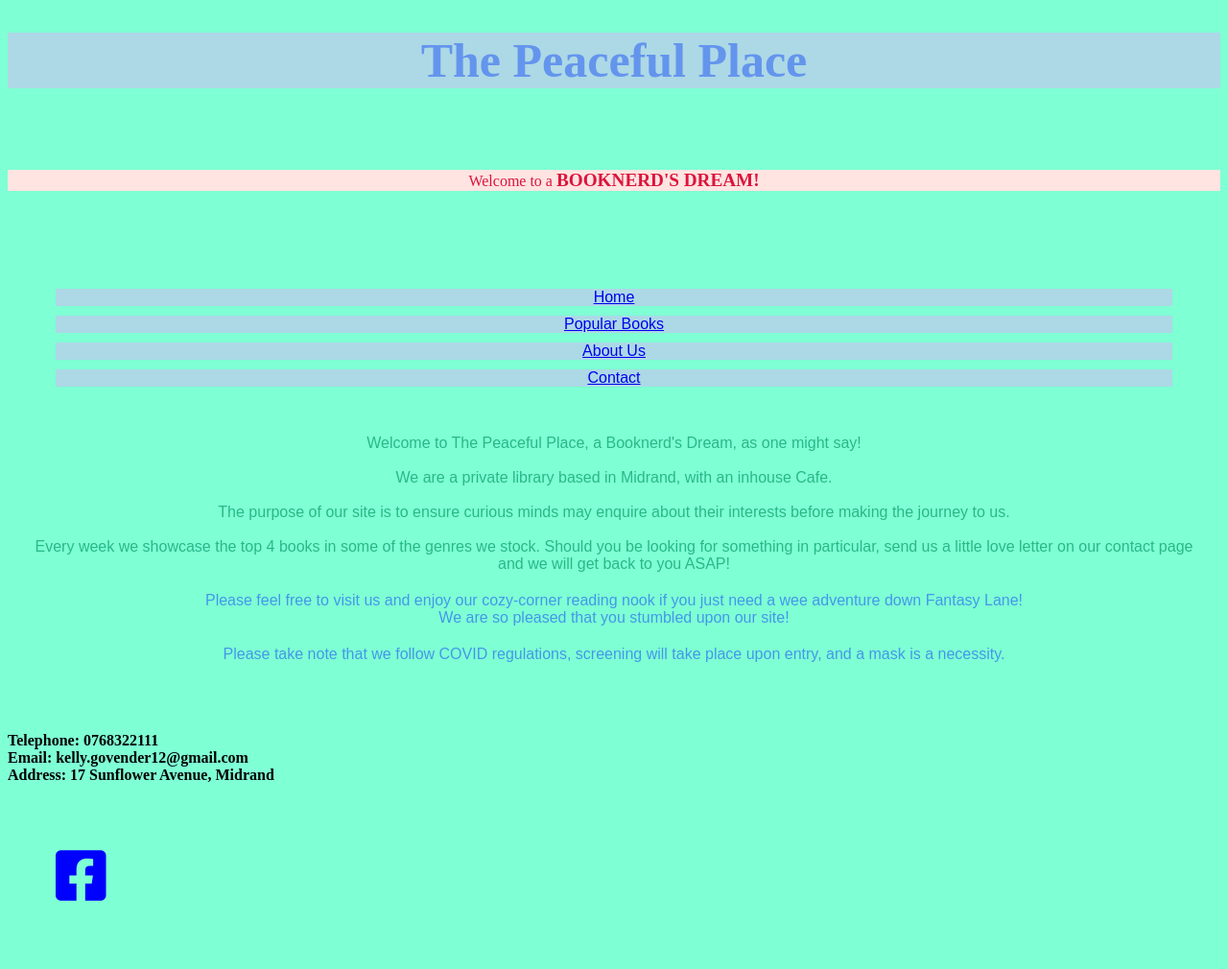
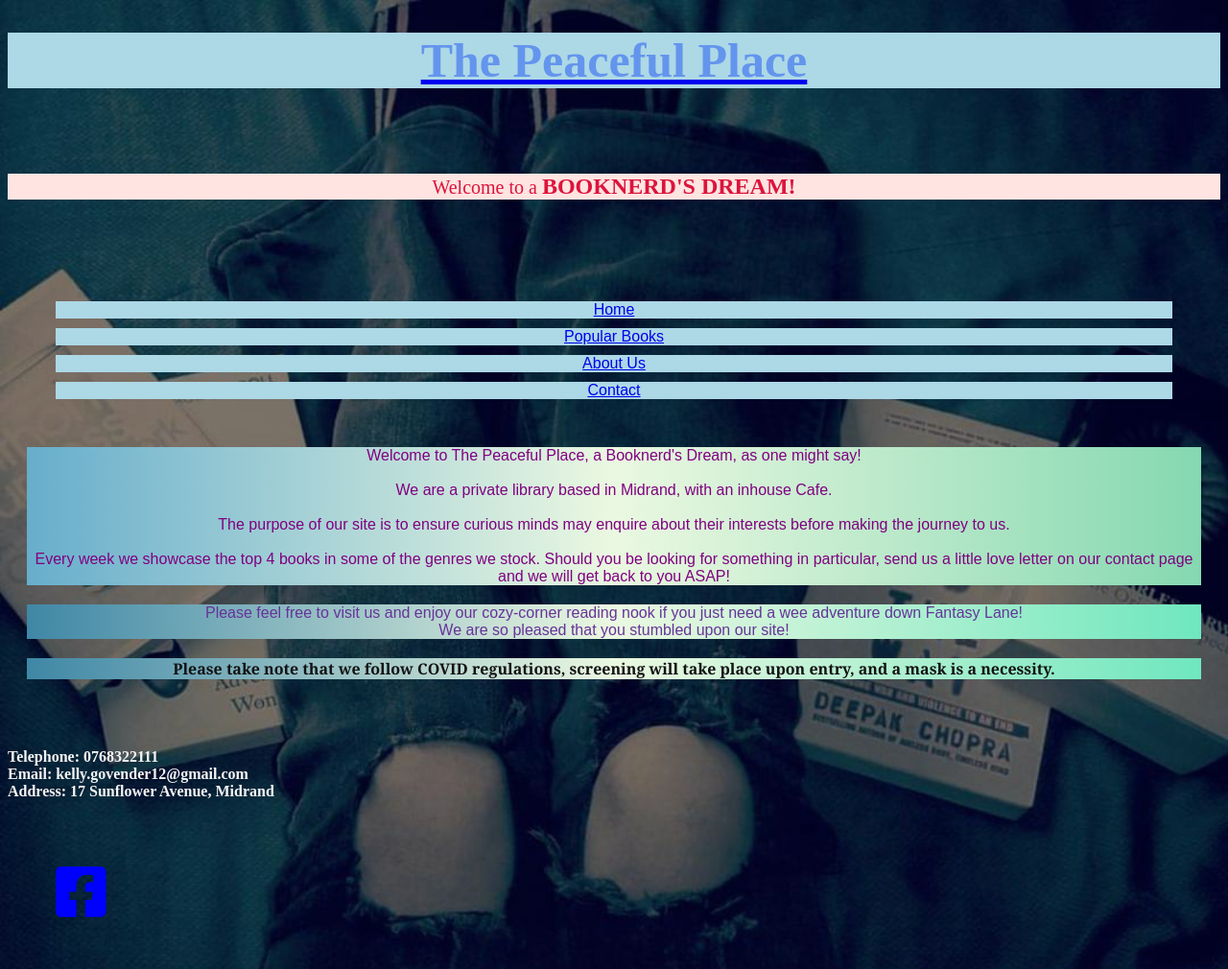
Before and after one commit to KellyG12/Peaceful-Place, a plain HTML site: page about.html in a window 1280 px wide. Shown: the whole page at 96% size. Drawn offline with Linux system fonts and the light colour scheme; a web font is replaced by a local one.

```diff
--- a/about.html
+++ b/about.html
@@ -10,16 +10,16 @@
 		<link rel="stylesheet" href="https://use.fontawesome.com/releases/v5.13.0/css/all.css" integrity="sha384-Bfad6CLCknfcloXFOyFnlgtENryhrpZCe29RTifKEixXQZ38WheV+i/6YWSzkz3V" crossorigin="anonymous"/>
 	</head>
 
-	<body style="height:100vh; background-color:aquamarine;">
+		<body style="height:100vh; background-image:linear-gradient(rgba(0, 0, 0, 0.5), rgba(0, 0, 0, 0.5)), url(images/cover.jpg); background-size:cover;">
 
 		<header>
-			<h1 class="h1">The Peaceful Place</h1>
+			<a href = "index.html"><h1 class="h1">The Peaceful Place</h1></a>
 		</header>
 			<br>
 			<br>
 			<main>
 				<section>
-					<p style="color: crimson; background-color:mistyrose; text-align:center;">Welcome to a <big><b>BOOKNERD'S DREAM!</b></big></p>
+					<p style="font-size:20px; color: crimson; background-color:mistyrose; text-align:center;">Welcome to a <big><b>BOOKNERD'S DREAM!</b></big></p>
 				</section>
 					<br>
 					<br>
@@ -54,7 +54,7 @@
 						<br>
 						We are so pleased that you stumbled upon our site!
 					</p>
-					<p class="info"> Please take note that we follow COVID regulations, screening will take place upon entry, and a mask is a necessity.</p>
+					<p class="regulations"> <b>Please take note that we follow COVID regulations, screening will take place upon entry, and a mask is a necessity.</b></p>
 				</article>
 			</main>
 
@@ -62,7 +62,7 @@
 			<br>
 			<footer>
 
-				<p> <b>Telephone: 0768322111<br>
+				<p class="contact"> <b>Telephone: 0768322111<br>
 					Email: kelly.govender12@gmail.com<br>
 					Address: 17 Sunflower Avenue, Midrand</b></p>
 			<!--social media buttons-font awesome-->
--- a/styles.css
+++ b/styles.css
@@ -31,16 +31,19 @@
 
 .contactform {font-size: 20px;
 	color:black;
-	background-color: cornflowerblue;
 	text-align:center;
-	font-family:'timesnewroman';}
+	font-family:'timesnewroman';
+	background: linear-gradient(0.25turn, #3f87a6, #ebf8e1, #6fe7bf);
+}
 
 /*product page*/
+
+
 .row {
   display: flex;
   flex-wrap: wrap;
   padding: 0 4px;
-  justify-content: center;
+  justify-content: space-between;
   align-items: stretch;
 
   width: 100%;
@@ -49,53 +52,49 @@
 
 /* Create two equal columns that sits next to each other */
 .column {
-
-  flex: 50%;
-  padding: 0 4px;
+align-items:center;
+  padding: 0px 4px;
+  flex-wrap:wrap;
+  justify-content: space-between;
 }
 
 .column img {
-	object-fit: contain;
   margin-top: 8px;
+  margin-right: 8px;
+  margin-left:8px;
   vertical-align: middle;
+  max-height: 100%;
 }
 
 h2 {text-align:center;
 	color:palevioletred;
 	font-family:Georgia, 'Times New Roman', Times, serif;
-
-
 	  }
 
+.contact {
+		  color:whitesmoke;
+	  }
 /*about page*/
 .about {
 	text-align: center;
 	color:purple;
-	font-family: Georgia, 'Times New Roman', Times, serif;
+	font-family: 'Pattaya', sans-serif;
+	background: linear-gradient(0.25turn, #67aecc, #ebf8e1, #85d8b1);
+	margin:20px 20px;
 }
 
 .info {
 	text-align: center;
 	color: rebeccapurple;
-	font-family: Georgia, 'Times New Roman', Times, serif;
-}
-
-.info {
-		margin:20px 20px;
-		}
-
-.info {
-		color:rgb(67, 152, 233);
-		font-family: 'Pattaya', sans-serif;
-		text-align: center;
-		}
-
-.about {
-			margin:20px 20px;
+	background: linear-gradient(0.25turn, #3f87a6, #ebf8e1, #6fe7bf);
+	margin:20px 20px;
+	font-family: 'Pattaya', sans-serif;
 			}
 
-.about {
-			color:rgb(40, 184, 136);
-			font-family: 'Pattaya', sans-serif;
-			text-align: center;
+.regulations {
+		text-align: center;
+		color: rgb(18, 18, 19);
+		font-family: Georgia, 'Times New Roman', Times, serif;
+		background: linear-gradient(0.25turn, #3f87a6, #ebf8e1, #6fe7bf);
+		margin:20px 20px;
 			}
```
Also changed, not shown: contact.html (+5 -4 lines), index.html (+1 -1 lines), products.html (+9 -4 lines), images/ss1.jpg (added), images/ss2.jpg (added), images/ss3.jpg (added), images/ss4.jpg (added).
